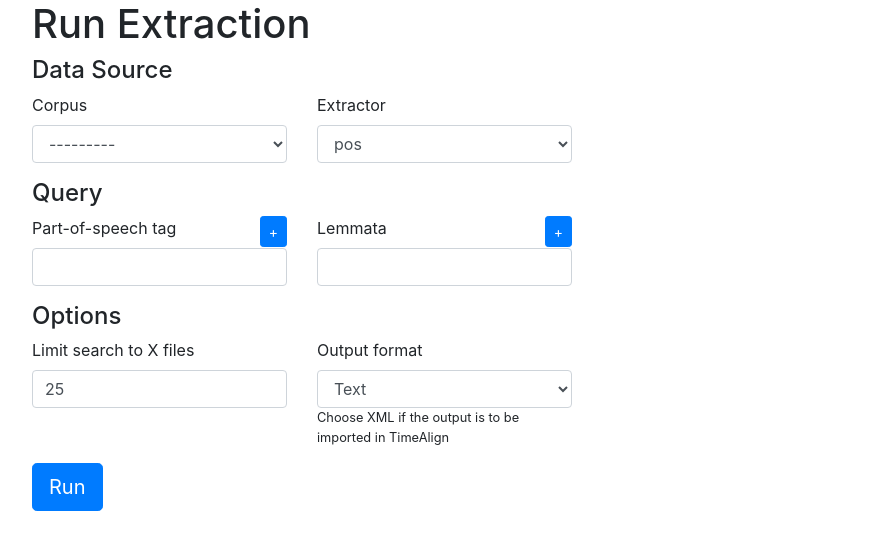
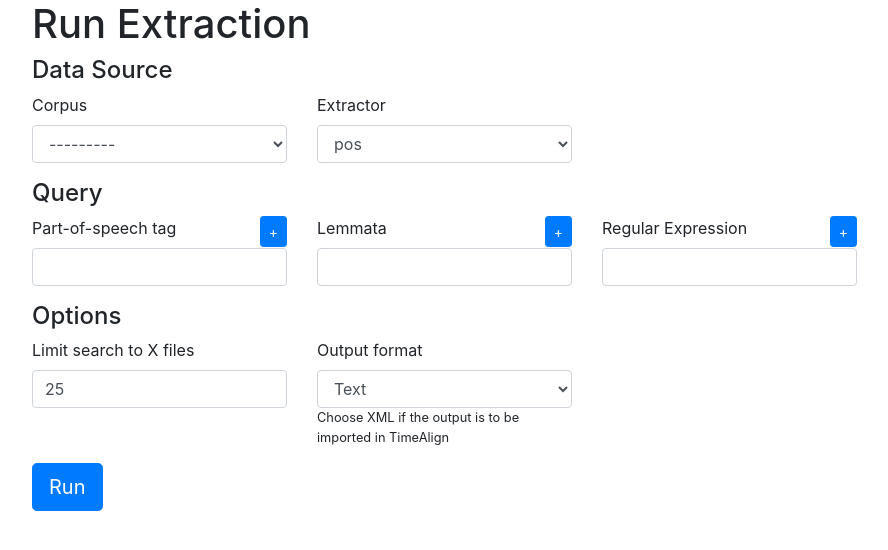
Before and after one commit to time-in-translation/perfectextractor-ui, a Django app: page / in a window 1280 px wide. Shown: the part 56-606 px from the top of the page, without its empty margins (53-941 px from the left). Run offline with Django 3.2, Linux system fonts and the light colour scheme; the visitor is signed in with stand-in values (Sample User, id 1); parts of the project's set-up code (start-up, migrations or seed data) failed here and were passed over; some libraries are stand-ins or nearby versions.

Commit message:
added regex query field

```diff
--- a/perfectextractor_ui/forms.py
+++ b/perfectextractor_ui/forms.py
@@ -40,6 +40,7 @@ class MainForm(forms.Form):
         ('perfect', 'perfect')])
     pos = PossiblyMultipleCharField(required=False, label='Part-of-speech tag')
     lemmata = PossiblyMultipleCharField(required=False)
+    regex = PossiblyMultipleCharField(required=False, label='Regular Expression')
 
     file_limit = forms.IntegerField(required=False, label='Limit search to X files', initial=25)
     output_format = forms.ChoiceField(choices=[
--- a/perfectextractor_ui/templates/home.html
+++ b/perfectextractor_ui/templates/home.html
@@ -82,6 +82,15 @@
         </div>
         </div>
     {% endwith %}
+    {% with field=form.regex %}
+        <div class="col-md-3">
+        <div class="form-group">
+          <button class="float-right btn btn-sm btn-primary add">+</button>
+            <label for="{{ field.id_for_label }}">{{ field.label }}</label>
+            {{ field|add_class:"form-control"|add_class:"maybe-list" }}
+        </div>
+        </div>
+    {% endwith %}
   </div>
   <h4>Options</h4>
   <div class="row">
--- a/perfectextractor_ui/views.py
+++ b/perfectextractor_ui/views.py
@@ -34,12 +34,12 @@ def run_task(result_cb, extractor, path):
 
 def resolve_extractor(extractor):
     return {
-        'pos': (EuroparlPoSExtractor, {'pos', 'lemmata'}),
+        'pos': (EuroparlPoSExtractor, {'pos', 'lemmata', 'regex'}),
         'perfect': (EuroparlPerfectExtractor, {})}[extractor]
 
 
 def prepare_query(form, arguments):
-    known_arguments = ['pos', 'lemmata']
+    known_arguments = ['pos', 'lemmata', 'regex']
 
     kwargs = dict()
     any_error = False
```
